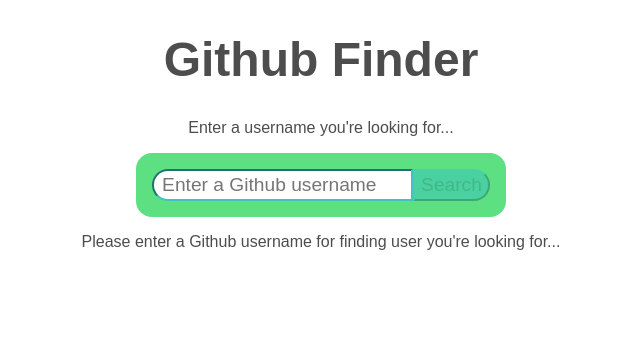
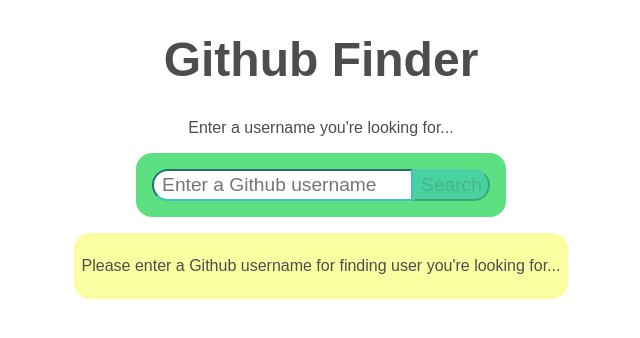
Before and after one commit to metin95yildiz/github-finder-react, a React (Create React App) app: page / in a window 1280 px wide. Shown: the top 338 px of the page, without its empty margins (319-959 px from the left). Built offline with nearby package versions, Linux system fonts and the light colour scheme.

Commit message:
Added error and info box styles

```diff
--- a/src/components/Profile/Profile.scss
+++ b/src/components/Profile/Profile.scss
@@ -34,6 +34,13 @@
     height: 2rem;
     border: 1px solid index.$text-color;
     @include index.animate(viewLinkChange, 1s, linear, infinite, alternate);
+}
+%message-shared {
+    margin-top: 1rem;
+    padding: 0.5rem;
+    background-color: index.$info-color;
+    border-radius: 1rem;
+    justify-self: center;
 }
 
 .profile {
@@ -152,6 +159,13 @@
 
     }
 }
+.info {
+    @extend %message-shared;
+}
+.error {
+    @extend %message-shared;
+    background-color: index.$error-color;
+}
 @media(min-width: 35rem) {
         .latest-repos {
             .repo-card {
--- a/src/components/Profile/index.js
+++ b/src/components/Profile/index.js
@@ -103,7 +103,7 @@
         )
     } else {
         return (
-            <div>
+            <div className="info">
                     <p>
                         Please enter a Github username for finding user you're looking for...
                     </p>
--- a/src/index.scss
+++ b/src/index.scss
@@ -2,6 +2,8 @@
 $alt-bg-color: rgb(58, 196, 196);
 $text-color: rgb(77, 77, 77);
 $alt-text-color: rgb(218, 218, 218);
+$error-color: rgb(255, 161, 161);
+$info-color: rgb(249, 255, 161);
 
 body {
   margin: 0;
```
